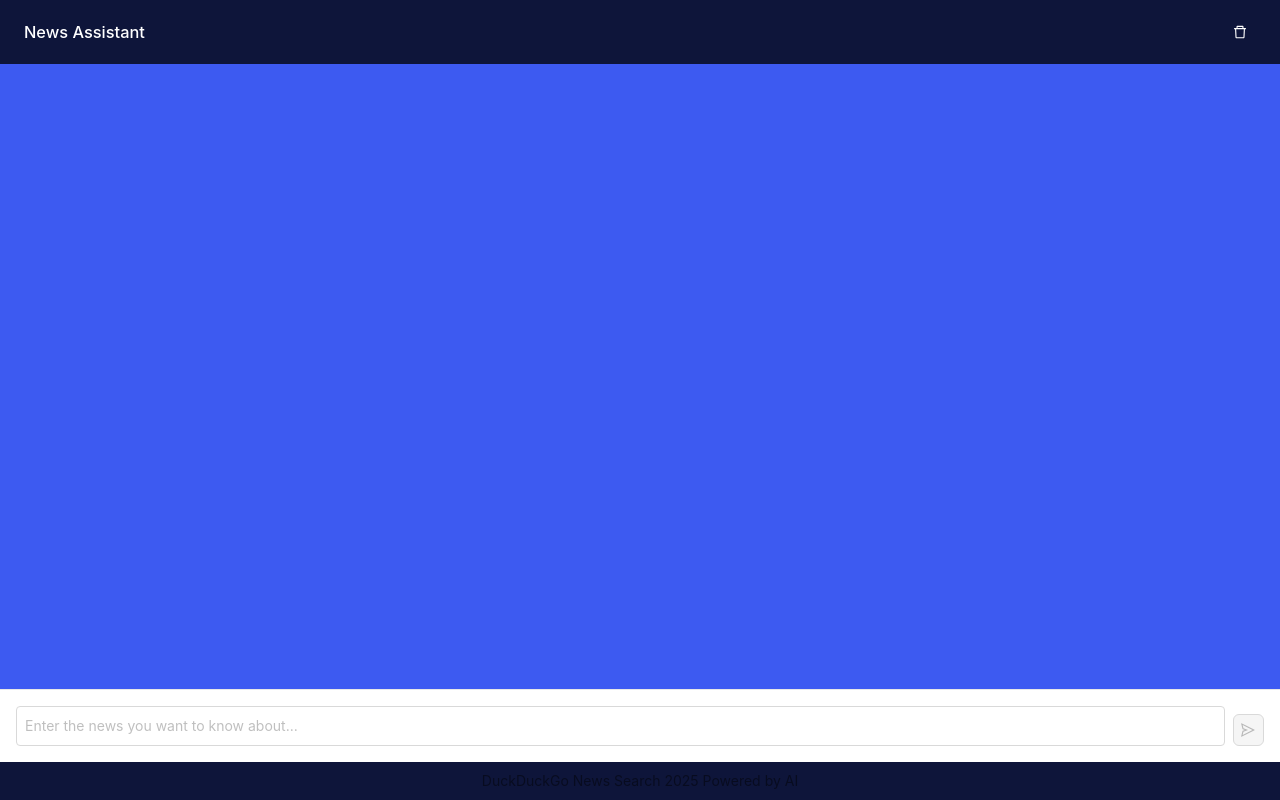
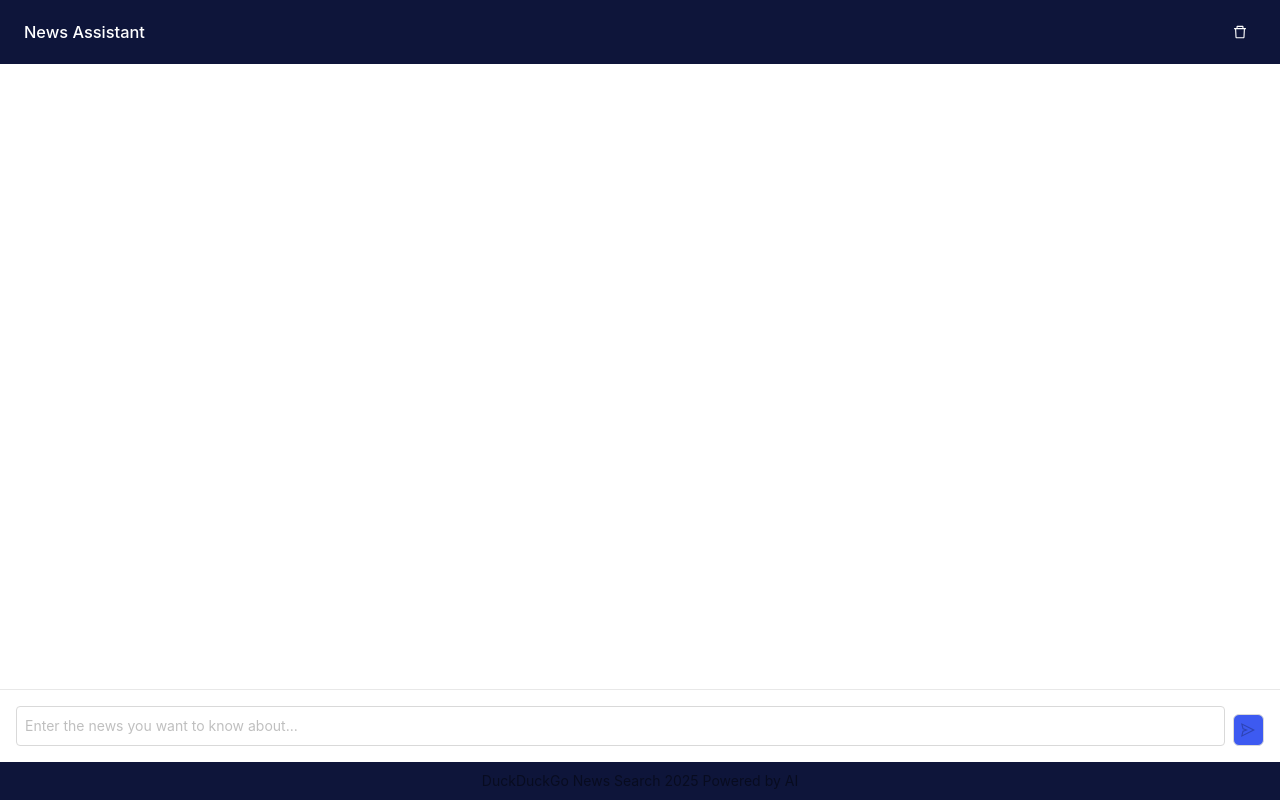
Before and after one commit to qtencent7/savor, a React (Vite) app in the folder frontend/: page / in a window 1280 px wide. Built offline with nearby package versions, Linux system fonts and the light colour scheme.

Commit message:
fix: change something

```diff
--- a/frontend/src/components/Chat.tsx
+++ b/frontend/src/components/Chat.tsx
@@ -322,8 +322,9 @@ const Chat: React.FC = () => {
             disabled={loading}
           />
           <Button
+            style={{backgroundColor: '#3d5af1'}}
             type="primary"
-            icon={<SendOutlined />}
+            icon={<SendOutlined color='#fff'/>}
             onClick={handleSendMessage}
             className="send-button"
             disabled={!input.trim() || loading}
--- a/frontend/src/styles/Chat.less
+++ b/frontend/src/styles/Chat.less
@@ -28,7 +28,7 @@
     flex: 1;
     overflow-y: auto;
     padding: @spacing-lg;
-    background-color: @secondary-color;
+    background-color: #fff;
 
     .message {
       margin-bottom: @spacing-lg;
--- a/frontend/src/styles/variables.less
+++ b/frontend/src/styles/variables.less
@@ -8,7 +8,7 @@
 @warning-color: #faad14;
 @error-color: #f5222d;
 @heading-color: #222;
-@disabled-color: rgba(0, 0, 0, 0.25);
+@disabled-color: #fff;
 @border-color: #e8e8e8;
 @box-shadow: 0 2px 8px rgba(0, 0, 0, 0.15);
 
```
Also changed, not shown: 2 other files (tests, documents, lock files or other folders).
